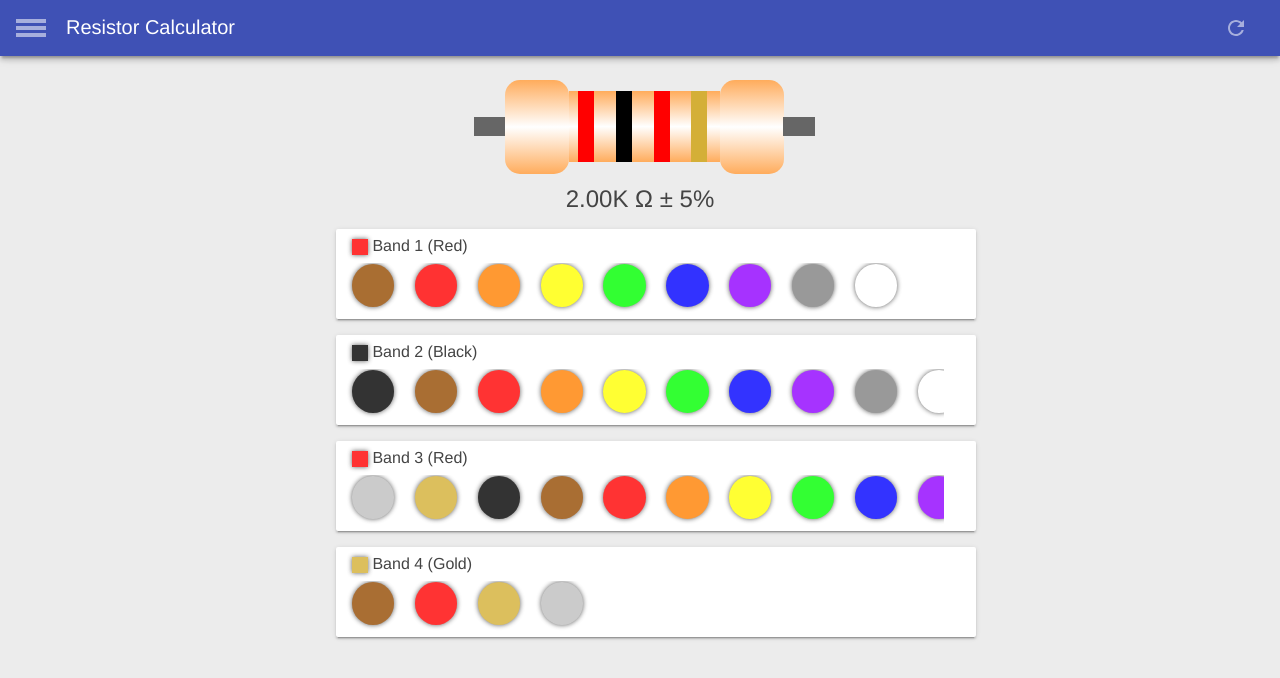
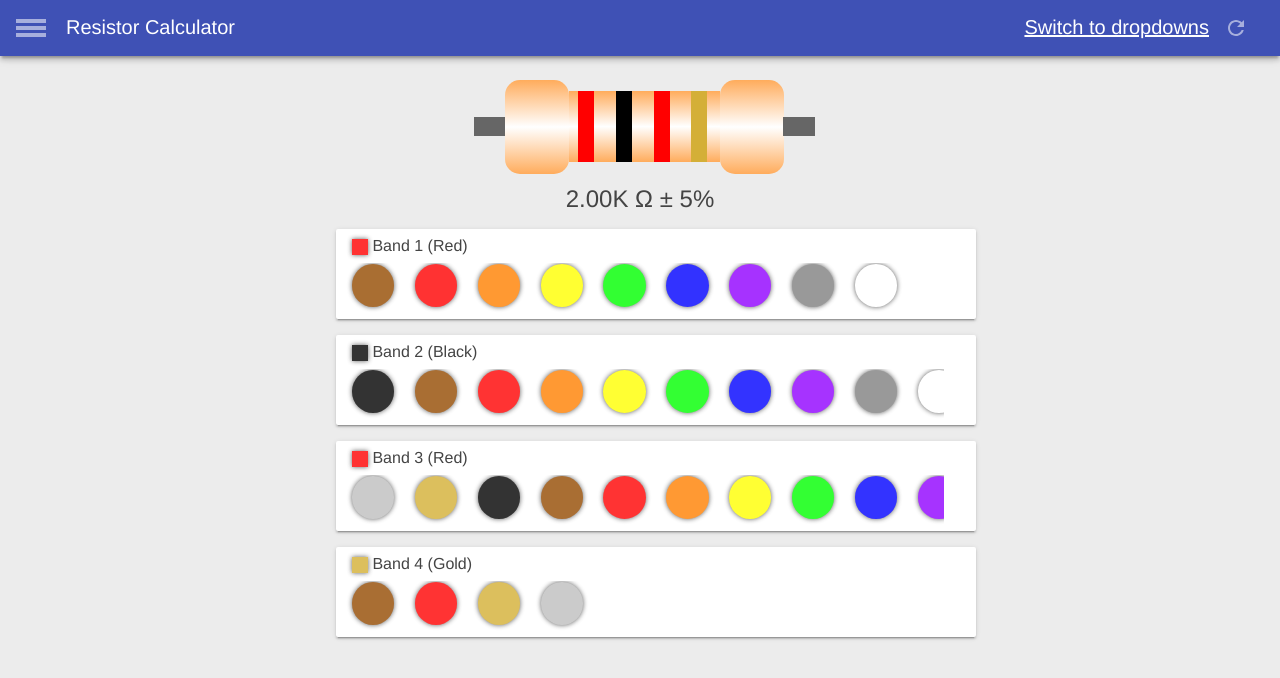
Before and after one commit to glasss6/resistor-pwa, a plain HTML site: page pwa/index.html in a window 1280 px wide. Drawn offline with Linux system fonts and the light colour scheme.

Commit message:
Added dropdown switch link on header

```diff
--- a/pwa/index.html
+++ b/pwa/index.html
@@ -72,6 +72,7 @@ SOFTWARE.
       </ul>
     </div>
     <h1 class="header__title">Resistor Calculator</h1>
+    <a href="#" class="switchLink" onclick="hamburgerResult(1);">Switch to dropdowns</a>
     <button id="butRefresh" class="headerButton" aria-label="Refresh" onclick="location.reload()"></button>
   </header>
 
--- a/pwa/styles/resistor.css
+++ b/pwa/styles/resistor.css
@@ -33,6 +33,11 @@ SOFTWARE.
 }
 .resistor {
   font-size: 2em;
+}
+
+.switchLink {
+  padding-right: 15px;
+  color: #fff;
 }
 
 
```
Also changed, not shown: 1 other file.
